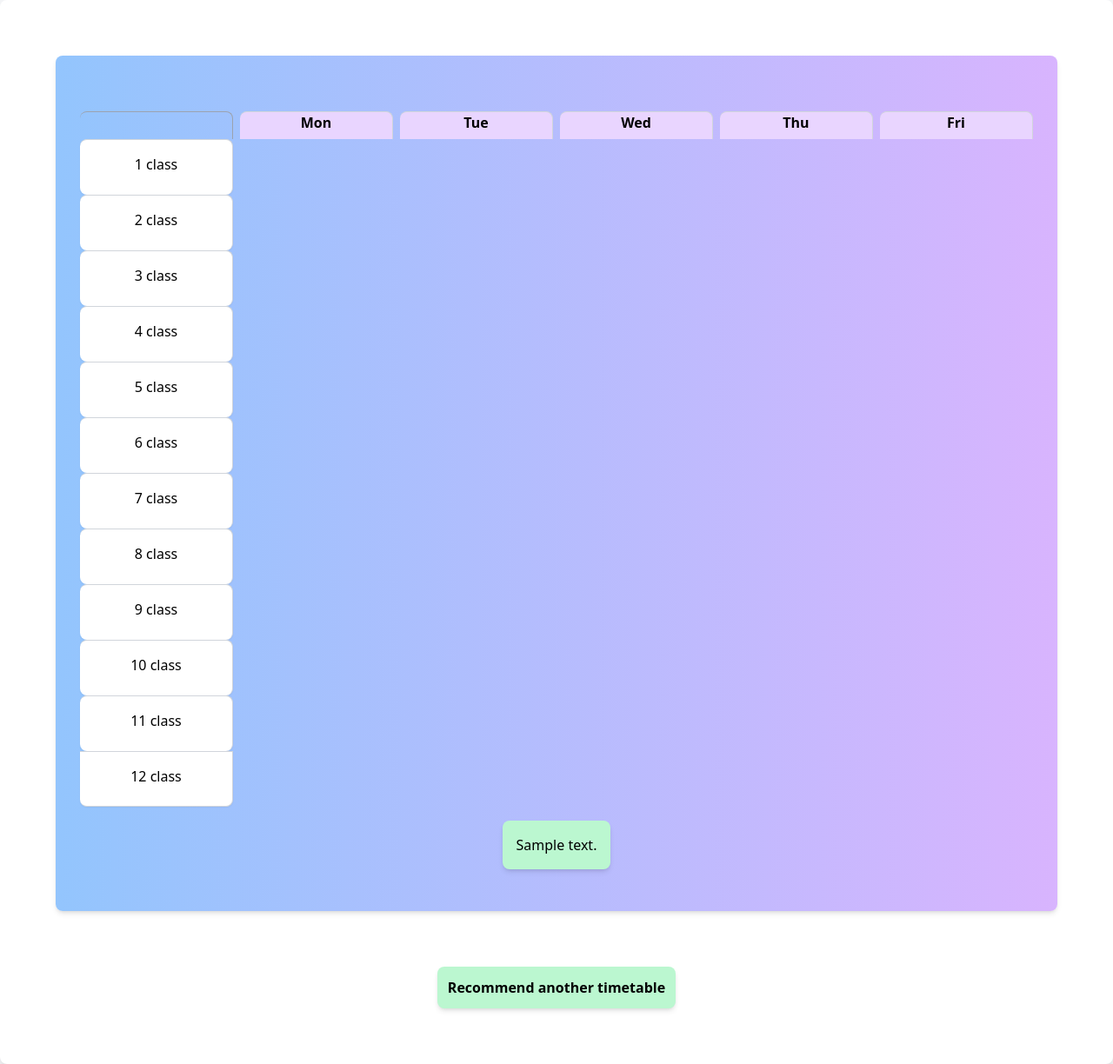
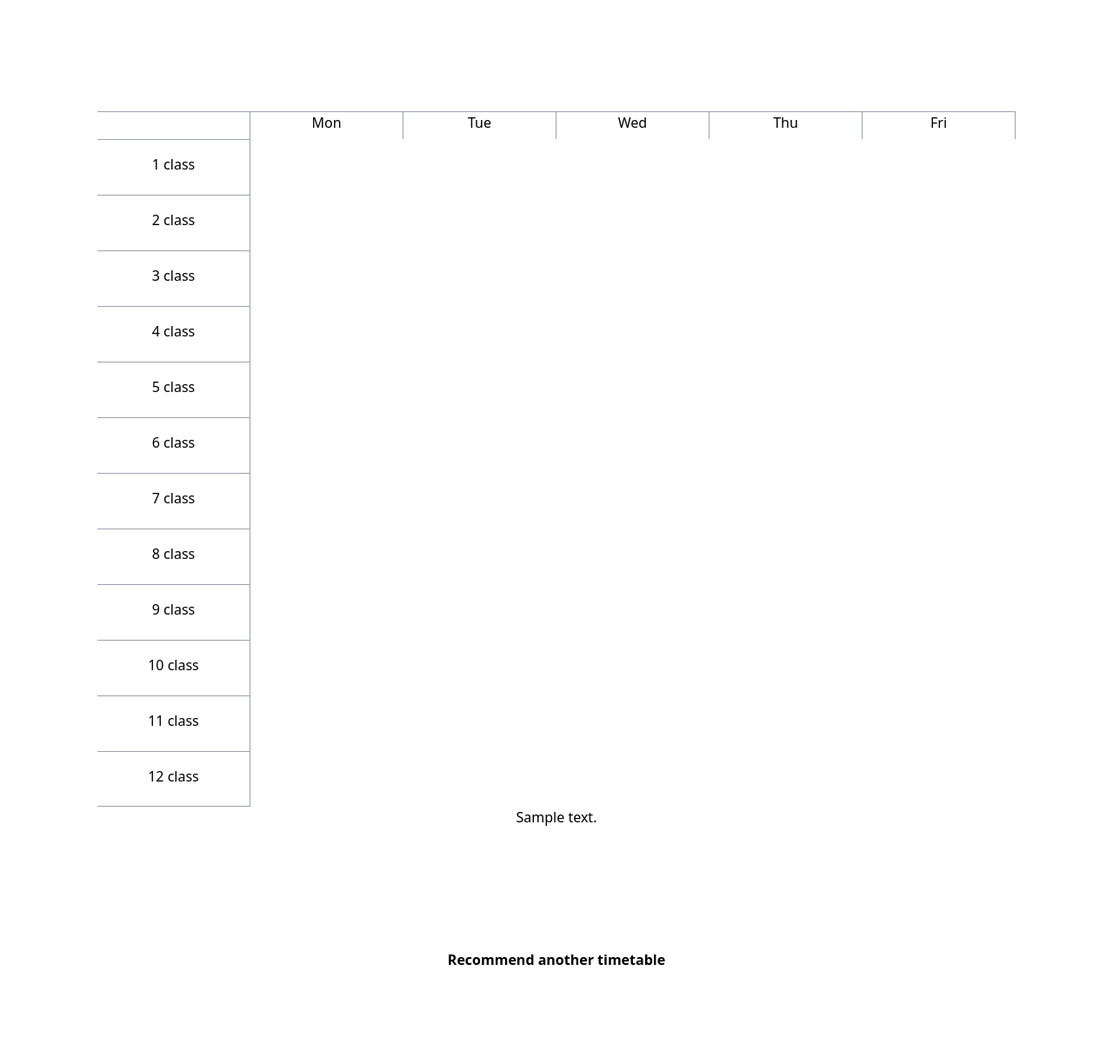
Before and after one commit to ownvoy/SWE3002-2024Fall, a Django app: template templates/timetable.html in a window 1280 px wide. Shown: the whole page at 87% size. After the commit the page ends 1110 px from the top, so only its background shows below. Run offline with Django 3.2, Linux system fonts and the light colour scheme; the template is opened without the code that fills it: most values are stand-ins (such as "Sample title", 1, 10 or a date in 2020); some libraries are stand-ins or nearby versions.

```diff
--- a/templates/timetable.html
+++ b/templates/timetable.html
@@ -11,150 +11,163 @@
     <link rel="stylesheet" href="{% static 'css/style.css' %}?after" />
     <script src="https://cdn.tailwindcss.com"></script>
   </head>
-  <body class="bg-gray-100">
-    <div class="min-h-screen flex items-center justify-center">
-      <div
-        class="relative flex flex-col items-center bg-white rounded-lg shadow-lg p-8"
-      >
-        <div
-          class="m-8 px-8 py-8 justify-items-center bg-gradient-to-r from-blue-300 to-purple-300 rounded-lg shadow-md"
-        >
+  <body>
+    <div class="perl0 min-h-screen items-center justify-center">
+      <div class="relative flex flex-col items-center">
+        <div class="perl22 m-16 px-8 py-8 justify-items-center">
           <div
-            class="grid grid-flow-col justify-items-center grid-cols-6 pt-8 text-center gap-4"
+            class="grid grid-flow-col justify-items-center grid-cols-6 pt-8 text-center place-items-stretch"
           >
             <div class="justify-items-center">
+              <div class="border-t border-r border-gray-400 w-44 h-8"></div>
               <div
-                class="border-t border-r border-gray-400 w-44 h-8 rounded-t-lg"
-              ></div>
-              <div
-                class="border-t border-r border-gray-300 w-44 h-16 pt-4 rounded-lg bg-white shadow-sm"
+                class="border-t border-r border-gray-400 w-44 perl2 h-16 pt-4 pt-4"
               >
                 1 class
               </div>
               <div
-                class="border-t border-r border-gray-300 w-44 h-16 pt-4 rounded-lg bg-white shadow-sm"
+                class="border-t border-r border-gray-400 w-44 perl2 h-16 pt-4"
               >
                 2 class
               </div>
               <div
-                class="border-t border-r border-gray-300 w-44 h-16 pt-4 rounded-lg bg-white shadow-sm"
+                class="border-t border-r border-gray-400 w-44 perl2 h-16 pt-4"
               >
                 3 class
               </div>
               <div
-                class="border-t border-r border-gray-300 w-44 h-16 pt-4 rounded-lg bg-white shadow-sm"
+                class="border-t border-r border-gray-400 w-44 perl2 h-16 pt-4"
               >
                 4 class
               </div>
               <div
-                class="border-t border-r border-gray-300 w-44 h-16 pt-4 rounded-lg bg-white shadow-sm"
+                class="border-t border-r border-gray-400 w-44 perl2 h-16 pt-4"
               >
                 5 class
               </div>
               <div
-                class="border-t border-r border-gray-300 w-44 h-16 pt-4 rounded-lg bg-white shadow-sm"
+                class="border-t border-r border-gray-400 w-44 perl2 h-16 pt-4"
               >
                 6 class
               </div>
               <div
-                class="border-t border-r border-gray-300 w-44 h-16 pt-4 rounded-lg bg-white shadow-sm"
+                class="border-t border-r border-gray-400 w-44 perl2 h-16 pt-4"
               >
                 7 class
               </div>
               <div
-                class="border-t border-r border-gray-300 w-44 h-16 pt-4 rounded-lg bg-white shadow-sm"
+                class="border-t border-r border-gray-400 w-44 perl2 h-16 pt-4"
               >
                 8 class
               </div>
               <div
-                class="border-t border-r border-gray-300 w-44 h-16 pt-4 rounded-lg bg-white shadow-sm"
+                class="border-t border-r border-gray-400 w-44 perl2 h-16 pt-4"
               >
                 9 class
               </div>
               <div
-                class="border-t border-r border-gray-300 w-44 h-16 pt-4 rounded-lg bg-white shadow-sm"
+                class="border-t border-r border-gray-400 w-44 perl2 h-16 pt-4"
               >
                 10 class
               </div>
               <div
-                class="border-t border-r border-gray-300 w-44 h-16 pt-4 rounded-lg bg-white shadow-sm"
+                class="border-t border-r border-gray-400 w-44 perl2 h-16 pt-4"
               >
                 11 class
               </div>
               <div
-                class="border-t border-r border-b border-gray-300 w-44 h-16 pt-4 rounded-b-lg bg-white shadow-sm"
+                class="border-t border-r border-b border-gray-400 w-44 perl2 h-16 pt-4"
               >
                 12 class
               </div>
             </div>
+
+            <script>
+              function toFix(element) {
+                const classData = element.getAttribute("data-class");
+                console.log(classData);
+              }
+            </script>
+
             <div class="justify-items-center">
+              <div class="border-t border-r border-gray-400 w-44 h-8">Mon</div>
+              {% for time, class, text, id in zipped %} {% if "Mon" in time %}
               <div
-                class="border-t border-r border-gray-300 w-44 h-8 bg-purple-200 rounded-t-lg font-semibold"
+                class="{{ class }}"
+                data-class="{{ id|escapejs }}"
+                onclick="toFix(this)"
+                style="cursor: pointer"
               >
-                Mon
+                {{ text }}
               </div>
-              {% for time, class, text in zipped %} {% if "Mon" in time %}
-              <div class="{{ class }} ">{{ text }}</div>
               {% endif %} {% endfor %}
             </div>
 
             <div class="justify-items-center">
+              <div class="border-t border-r border-gray-400 w-44 h-8">Tue</div>
+              {% for time,class, text, id in zipped2 %} {% if "Tue" in time %}
               <div
-                class="border-t border-r border-gray-300 w-44 h-8 bg-purple-200 rounded-t-lg font-semibold"
+                class="{{ class }}"
+                data-class="{{ id|escapejs }}"
+                onclick="toFix(this)"
+                style="cursor: pointer"
               >
-                Tue
+                {{ text }}
               </div>
-              {% for time, class, text in zipped2 %} {% if "Tue" in time %}
-              <div class="{{ class }} ">{{ text }}</div>
               {% endif %} {% endfor %}
             </div>
 
             <div class="justify-items-center">
+              <div class="border-t border-r border-gray-400 w-44 h-8">Wed</div>
+              {% for time,class, text, id in zipped3 %} {% if "Wed" in time %}
               <div
-                class="border-t border-r border-gray-300 w-44 h-8 bg-purple-200 rounded-t-lg font-semibold"
+                class="{{ class }}"
+                data-class="{{ id|escapejs }}"
+                onclick="toFix(this)"
+                style="cursor: pointer"
               >
-                Wed
+                {{ text }}
               </div>
-              {% for time, class, text in zipped3 %} {% if "Wed" in time %}
-              <div class="{{ class }} ">{{ text }}</div>
               {% endif %} {% endfor %}
             </div>
 
             <div class="justify-items-center">
+              <div class="border-t border-r border-gray-400 w-44 h-8">Thu</div>
+              {% for time,class, text, id in zipped4 %} {% if "Thu" in time %}
               <div
-                class="border-t border-r border-gray-300 w-44 h-8 bg-purple-200 rounded-t-lg font-semibold"
+                class="{{ class }}"
+                data-class="{{ id|escapejs }}"
+                onclick="toFix(this)"
+                style="cursor: pointer"
               >
-                Thu
+                {{ text }}
               </div>
-              {% for time, class, text in zipped4 %} {% if "Thu" in time %}
-              <div class="{{ class }} ">{{ text }}</div>
               {% endif %} {% endfor %}
             </div>
 
             <div class="justify-items-center">
+              <div class="border-t border-r border-gray-400 w-44 h-8">Fri</div>
+              {% for time,class, text, id in zipped5 %} {% if "Fri" in time %}
               <div
-                class="border-t border-r border-gray-300 w-44 h-8 bg-purple-200 rounded-t-lg font-semibold"
+                class="{{ class }}"
+                data-class="{{ id|escapejs }}"
+                onclick="toFix(this)"
+                style="cursor: pointer"
               >
-                Fri
+                {{ text }}
               </div>
-              {% for time, class, text in zipped5 %} {% if "Fri" in time %}
-              <div class="{{ class }} ">{{ text }}</div>
               {% endif %} {% endfor %}
             </div>
           </div>
           {% for text, class in icampus %}
-          <div class="{{ class }} bg-green-200 rounded-lg p-4 my-4 shadow-md">
-            {{ text }}
-          </div>
+          <div class="{{ class }}">{{ text }}</div>
           {% endfor %}
         </div>
         <div
           class="relative flex flex-col items-center justify-center overflow-hidden p-8"
         >
           <a onClick="window.location.reload()" style="cursor: pointer">
-            <div
-              class="p-3 font-semibold hover:bg-green-300 bg-green-200 rounded-lg shadow-md transition duration-300 ease-in-out"
-            >
+            <div class="p-3 perl2 font-semibold hover:bg-green-400">
               Recommend another timetable
             </div>
           </a>
```
Also changed, not shown: user/views.py (+21 -1 lines), templates/src/stylev2.css (renamed from templates/src/style.css).
